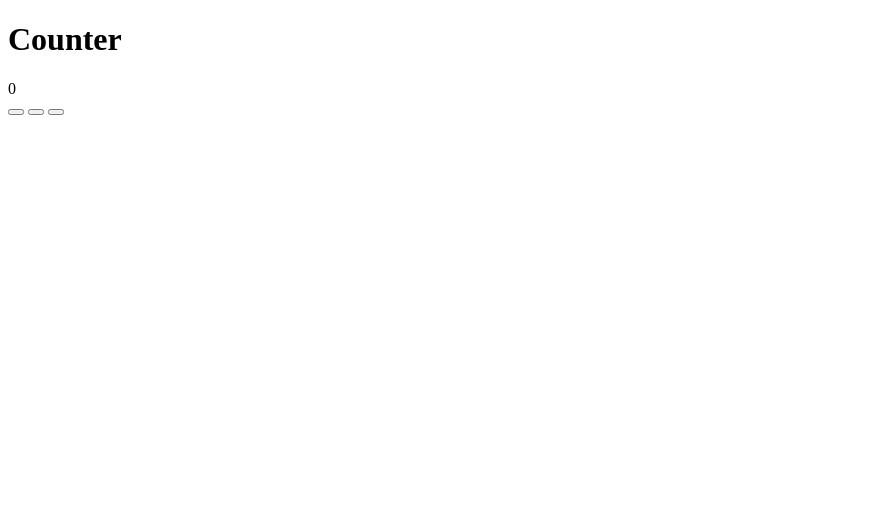
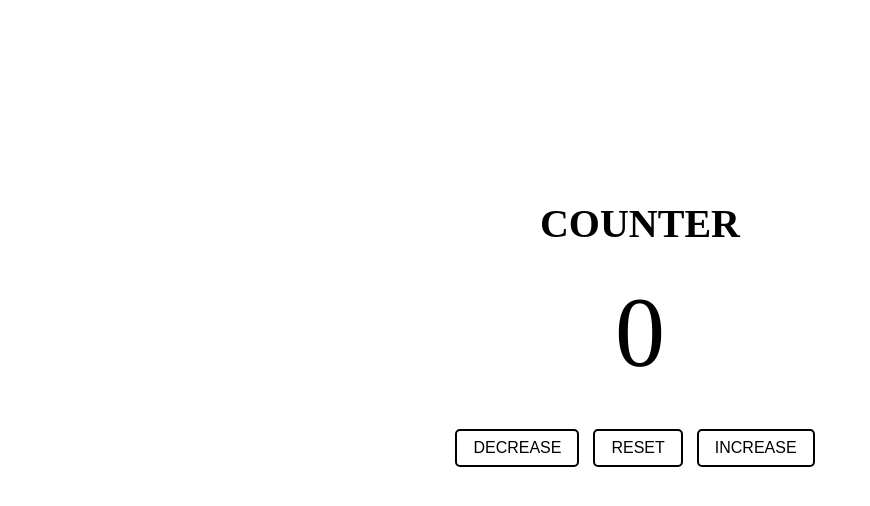
Before and after one commit to Daniiar123/counter, a plain HTML site: page index.html in a window 1280 px wide. Shown: the whole page, without its empty margins (0-870 px from the left). Drawn offline with Linux system fonts and the light colour scheme.

Commit message:
added style

```diff
--- a/index.html
+++ b/index.html
@@ -12,9 +12,9 @@
         <h1>Counter</h1>
         <span id="value">0</span>
         <div class="button-container">
-            <button class="btn decrease"></button>
-            <button class="btn reset"></button>
-            <button class="btn increase"></button>
+            <button class="btn decrease">Decrease</button>
+            <button class="btn reset">Reset</button>
+            <button class="btn increase">Increase</button>
         </div>
     </div>
     <script src="main.js"></script>
--- a/style.css
+++ b/style.css
@@ -0,0 +1,33 @@
+body{
+    text-align: center;
+}
+
+.container{
+    margin-top:200px;
+}
+
+h1{
+    font-size: 40px;
+    text-transform: uppercase;
+}
+
+#value{
+    font-size: 100px;
+}
+
+.btn{
+    margin-top: 40px;
+    padding: 8px 16px;
+    background-color: transparent;
+    border-radius: 5px;
+    margin-right: 10px;
+    border: 2px solid black;
+    font-size: 16px;
+    text-transform: uppercase;
+}
+
+.btn:hover{
+    background-color: black;
+    color: whitesmoke;
+    transition: all 0.3s linear;
+}
```
